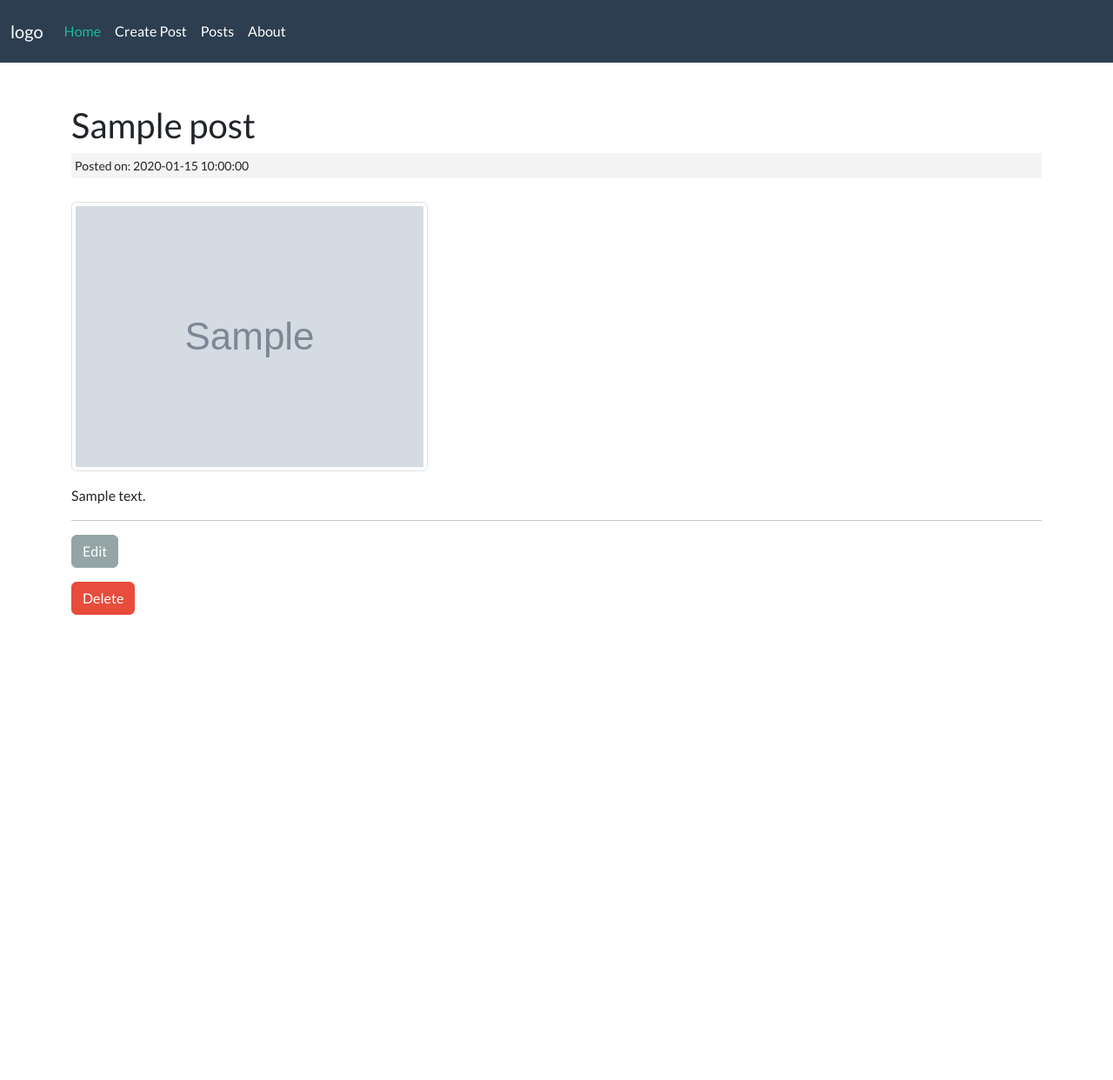
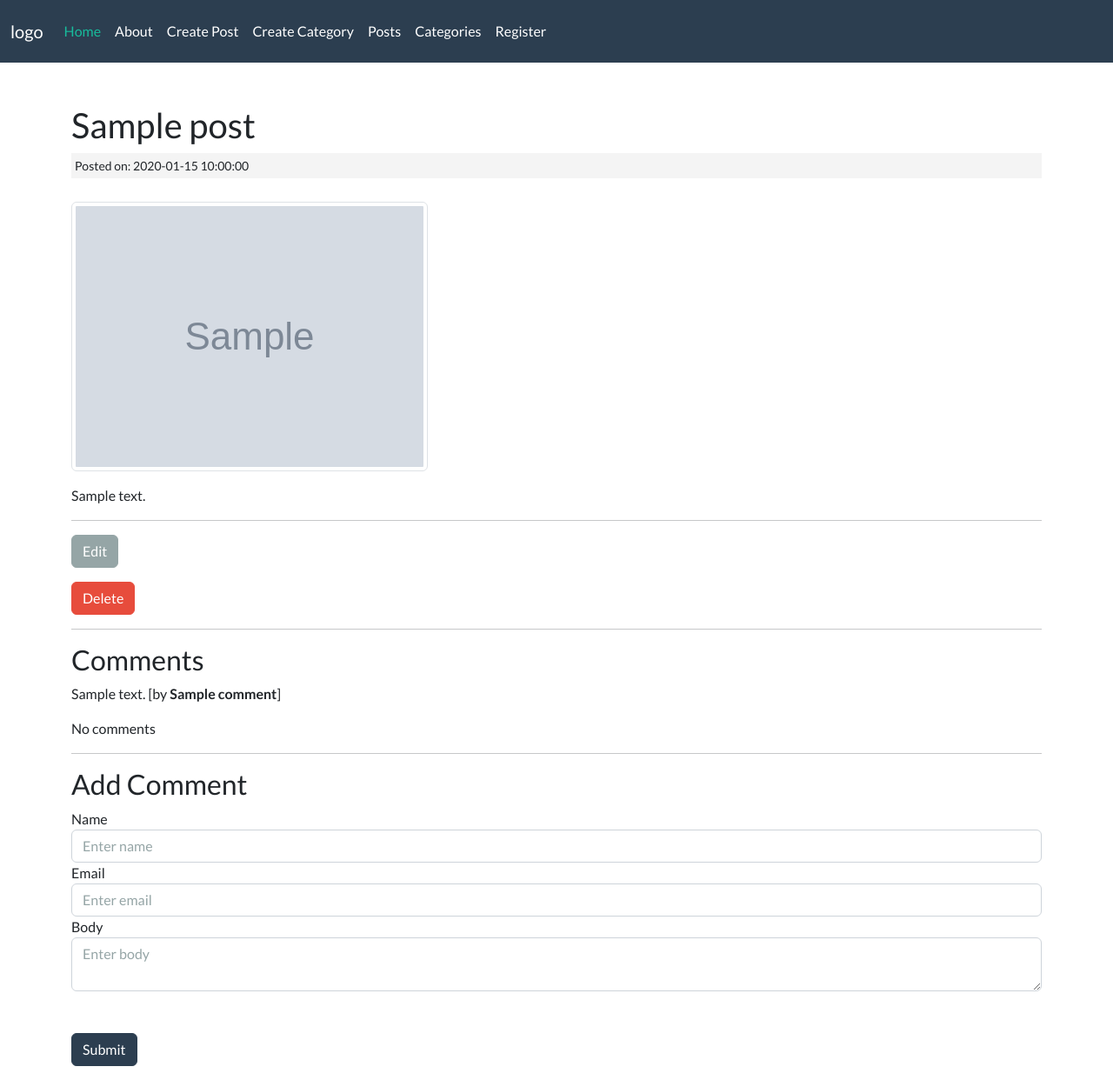
Before and after one commit to NazmieHasan/ciblog, a CodeIgniter app: a page that uses application/views/posts/view.php in a window 1280 px wide. Shown: the whole page at 87% size. Before the commit the page ends 707 px from the top, so only its background shows below. Run offline with CodeIgniter, Linux system fonts and the light colour scheme; tables that the repository leaves empty or names only in its code hold one stand-in row (values such as "Sample post"); grey boxes marked "Sample" are stand-in pictures.

Commit message:
Category, Comment, User register

```diff
--- a/application/config/autoload.php
+++ b/application/config/autoload.php
@@ -58,7 +58,7 @@ $autoload['packages'] = array();
 |
 |	$autoload['libraries'] = array('user_agent' => 'ua');
 */
-$autoload['libraries'] = array('form_validation');
+$autoload['libraries'] = array('form_validation', 'session');
 
 /*
 | -------------------------------------------------------------------
@@ -132,4 +132,4 @@ $autoload['language'] = array();
 |
 |	$autoload['model'] = array('first_model' => 'first');
 */
-$autoload['model'] = array('post_model');
+$autoload['model'] = array('post_model', 'category_model', 'comment_model', 'user_model');
--- a/application/config/routes.php
+++ b/application/config/routes.php
@@ -5,7 +5,14 @@ $route['posts/create'] = 'posts/create';
 $route['posts/update'] = 'posts/update';
 $route['posts/(:any)'] = 'posts/view/$1';
 $route['posts'] = 'posts/index';
+
 $route['default_controller'] = 'pages/view';
+
+$route['categories'] = 'categories/index';
+$route['categories/create'] = 'categories/create';
+$route['categories/posts/(:any)'] = 'categories/posts/$1';
+
+$route['posts/(:any)'] = 'posts/view/$1';
 $route['(:any)'] = 'pages/view/$1';
 $route['404_override'] = '';
 $route['translate_uri_dashes'] = FALSE;
--- a/application/controllers/Posts.php
+++ b/application/controllers/Posts.php
@@ -14,6 +14,8 @@ class Posts extends CI_Controller {
 
 	public function view($slug = NULL) {
 	    $data['post'] = $this->post_model->get_posts($slug);
+	    $post_id = $data['post']['id'];
+	    $data['comments'] = $this->comment_model->get_comments($post_id);
 
 	    if (empty($data['post'])) {
 	        show_404();
@@ -54,6 +56,9 @@ class Posts extends CI_Controller {
             }
 
 	        $this->post_model->create_post($post_image);
+
+            $this->session->set_flashdata('post_created', 'Your post has been created!');
+
 	        redirect('posts');
 	    }
 
@@ -61,6 +66,9 @@ class Posts extends CI_Controller {
 
 	public function delete($id) {
 	    $this->post_model->delete_post($id);
+
+	    $this->session->set_flashdata('post_deleted', 'Your post has been deleted!');
+
 	    redirect('posts');
 	}
 
@@ -82,6 +90,9 @@ class Posts extends CI_Controller {
 
 	public function update() {
 	    $this->post_model->update_post();
+
+        $this->session->set_flashdata('post_updated', 'Your post has been updated!');
+
 	    redirect('posts');
 	}
 
--- /dev/null
+++ b/application/models/Category_model.php
@@ -0,0 +1,27 @@
+<?php
+
+class Category_model extends CI_Model{
+	public function __construct(){
+		$this->load->database();
+	}
+
+	public function get_categories(){
+		$this->db->order_by('name');
+		$query = $this->db->get('categories');
+		return $query->result_array();
+	}
+
+	public function create_category(){
+		$data = [
+			'name' => $this->input->post('name')
+		];
+
+		return $this->db->insert('categories', $data);
+	}
+
+	public function get_category($id){
+		$query = $this->db->get_where('categories', [ 'id' => $id ]);
+		return $query->row();
+    }
+
+}
--- /dev/null
+++ b/application/models/Comment_model.php
@@ -0,0 +1,24 @@
+<?php
+
+class Comment_model extends CI_Model {
+	public function __construct(){
+		$this->load->database();
+	}
+
+	public function create_comment($post_id) {
+		$data = [
+			'post_id' => $post_id,
+			'name' => $this->input->post('name'),
+			'email' => $this->input->post('email'),
+			'body' => $this->input->post('body')
+		];
+
+		return $this->db->insert('comments', $data);
+	}
+
+	public function get_comments($post_id){
+		$query = $this->db->get_where('comments', ['post_id' => $post_id] );
+		return $query->result_array();
+	}
+
+}
--- a/application/models/Post_model.php
+++ b/application/models/Post_model.php
@@ -62,4 +62,11 @@ class Post_model extends CI_Model {
 		return $query->result_array();
 	}
 
+	public function get_posts_by_category($category_id) {
+		$this->db->order_by('posts.id', 'DESC');
+		$this->db->join('categories', 'categories.id = posts.category_id');
+		$query = $this->db->get_where('posts', ['category_id' => $category_id] );
+		return $query->result_array();
+	}
+
 }
--- /dev/null
+++ b/application/models/User_model.php
@@ -0,0 +1,35 @@
+<?php
+
+class User_model extends CI_Model{
+
+    public function register($enc_password) {
+	    $data = [
+			'name' => $this->input->post('name'),
+			'email' => $this->input->post('email'),
+            'username' => $this->input->post('username'),
+            'password' => $enc_password,
+            'zipcode' => $this->input->post('zipcode')
+	    ];
+
+	    return $this->db->insert('users', $data);
+    }
+
+    public function check_username_exists($username) {
+		$query = $this->db->get_where('users', ['username' => $username] );
+		if(empty($query->row_array())){
+			return true;
+		} else {
+			return false;
+		}
+	}
+
+	 public function check_email_exists($email) {
+		$query = $this->db->get_where('users', ['email' => $email] );
+		if(empty($query->row_array())){
+			return true;
+		} else {
+			return false;
+		}
+	}
+
+}
--- a/application/views/posts/view.php
+++ b/application/views/posts/view.php
@@ -19,3 +19,34 @@
 <?= form_open('/posts/delete/'.$post['id']); ?>
     <input type="submit" value="Delete" class="btn btn-danger">
 </form>
+<hr />
+
+<h3>Comments</h3>
+<php if($comments) : ?>
+    <?php foreach($comments as $comment) : ?>
+        <p><?php echo $comment['body']; ?> [by <strong><?php echo $comment['name']; ?></strong>]</p>
+    <?php endforeach; ?>
+<php else : ?>
+    <p>No comments</p>
+<php endif; ?>
+<hr />
+
+<h3>Add Comment</h3>
+<?= validation_errors(); ?>
+<?php echo form_open('comments/create/'.$post['id']); ?>
+    <div class="form-group">
+        <label>Name</label>
+        <input type="text" class="form-control" name="name" placeholder="Enter name">
+    </div>
+    <div class="form-group">
+        <label>Email</label>
+        <input type="text" class="form-control" name="email" placeholder="Enter email">
+    </div>
+    <div class="form-group">
+        <label>Body</label>
+        <textarea class="form-control" name="body" placeholder="Enter body"></textarea>
+    </div>
+    <input type="hidden" name="slug" value="<?php echo $post['slug']; ?>" />
+    <br /></br/>
+    <button type="submit" class="btn btn-primary">Submit</button>
+</form>
--- a/application/views/templates/header.php
+++ b/application/views/templates/header.php
@@ -1,9 +1,9 @@
 <html lang="en">
 <head>
-	<meta charset="utf-8">
-	<title>Blog</title>
-	<link rel="stylesheet" href="https://cdnjs.cloudflare.com/ajax/libs/bootswatch/5.2.0/flatly/bootstrap.min.css">
-	<link rel="stylesheet" href="<?php echo base_url(); ?>/assets/css/style.css">
+    <meta charset="utf-8">
+    <title>Blog</title>
+    <link rel="stylesheet" href="https://cdnjs.cloudflare.com/ajax/libs/bootswatch/5.2.0/flatly/bootstrap.min.css">
+    <link rel="stylesheet" href="<?php echo base_url(); ?>/assets/css/style.css">
 </head>
 <body>
 
@@ -19,13 +19,22 @@
                         <a class="nav-link active" href="<?php echo base_url(); ?>">Home</a>
                     </li>
                     <li class="nav-item">
+                        <a class="nav-link" href="<?php echo base_url(); ?>about">About</a>
+                    </li>
+                    <li class="nav-item">
                         <a class="nav-link" href="<?php echo base_url(); ?>posts/create">Create Post</a>
                     </li>
-                     <li class="nav-item">
+                    <li class="nav-item">
+                        <a class="nav-link" href="<?php echo base_url(); ?>categories/create">Create Category</a>
+                    </li>
+                    <li class="nav-item">
                         <a class="nav-link" href="<?php echo base_url(); ?>posts">Posts</a>
                     </li>
                     <li class="nav-item">
-                        <a class="nav-link" href="<?php echo base_url(); ?>about">About</a>
+                        <a class="nav-link" href="<?php echo base_url(); ?>categories">Categories</a>
+                    </li>
+                    <li class="nav-item">
+                        <a class="nav-link" href="<?php echo base_url(); ?>users/register">Register</a>
                     </li>
                 </ul>
             </div>
@@ -33,3 +42,24 @@
     </nav>
 
     <div class="container mt-5">
+
+        <!-- Flash messages -->
+        <?php if($this->session->flashdata('user_registered')): ?>
+            <?php echo '<p class="alert alert-success">'.$this->session->flashdata('user_registered').'</p>'; ?>
+        <?php endif; ?>
+
+        <?php if($this->session->flashdata('post_created')): ?>
+            <?php echo '<p class="alert alert-success">'.$this->session->flashdata('post_created').'</p>'; ?>
+        <?php endif; ?>
+
+        <?php if($this->session->flashdata('post_updated')): ?>
+            <?php echo '<p class="alert alert-success">'.$this->session->flashdata('post_updated').'</p>'; ?>
+        <?php endif; ?>
+
+        <?php if($this->session->flashdata('category_created')): ?>
+            <?php echo '<p class="alert alert-success">'.$this->session->flashdata('category_created').'</p>'; ?>
+        <?php endif; ?>
+
+        <?php if($this->session->flashdata('post_deleted')): ?>
+            <?php echo '<p class="alert alert-success">'.$this->session->flashdata('post_deleted').'</p>'; ?>
+        <?php endif; ?>
```
Also changed, not shown: application/controllers/Categories.php (added, +43 -0 lines), application/controllers/Comments.php (added, +25 -0 lines), application/controllers/Users.php (added, +48 -0 lines), application/views/categories/create.php (added, +11 -0 lines), application/views/categories/index.php (added, +9 -0 lines), application/views/users/register.php (added, +34 -0 lines).
